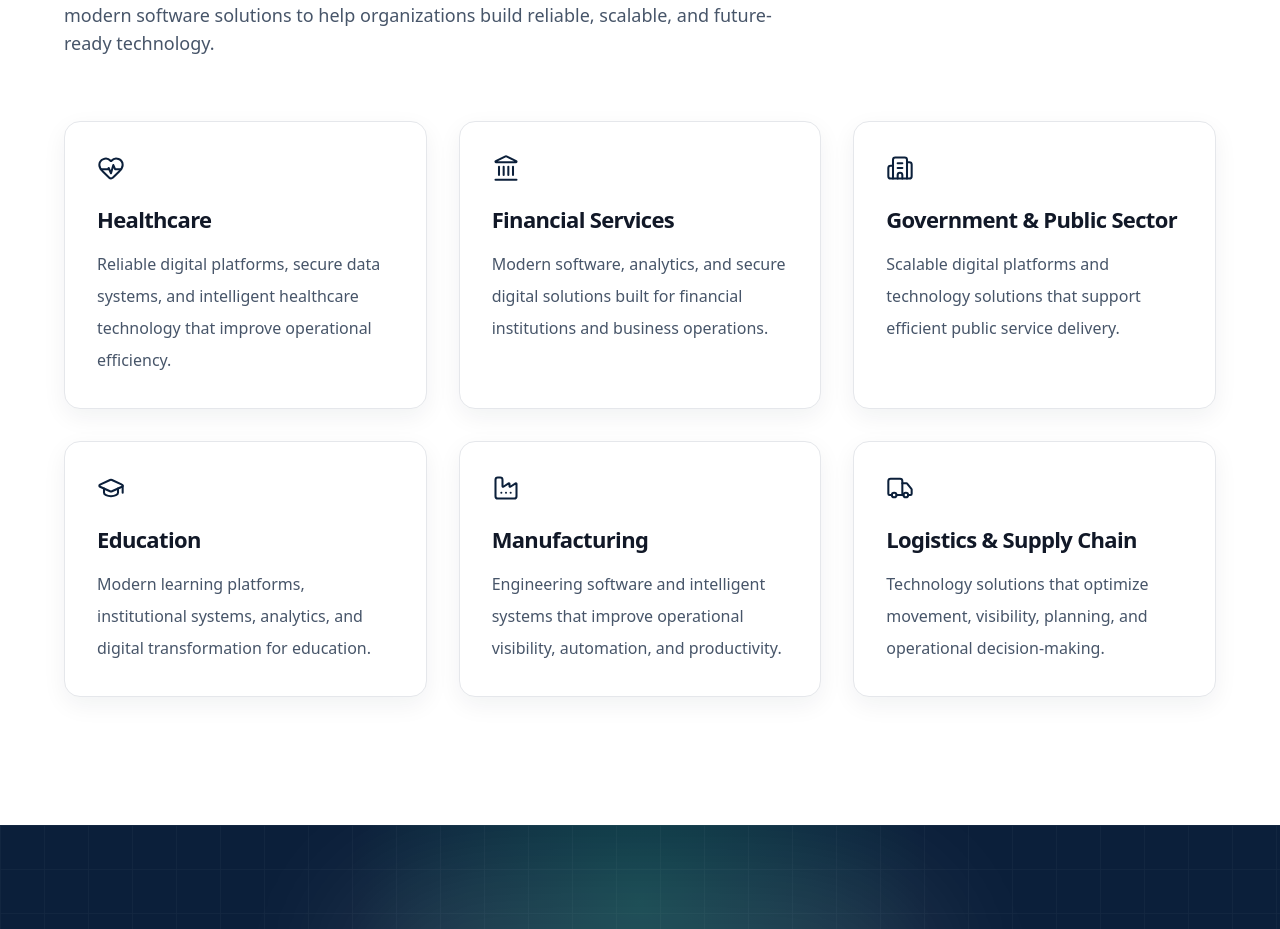
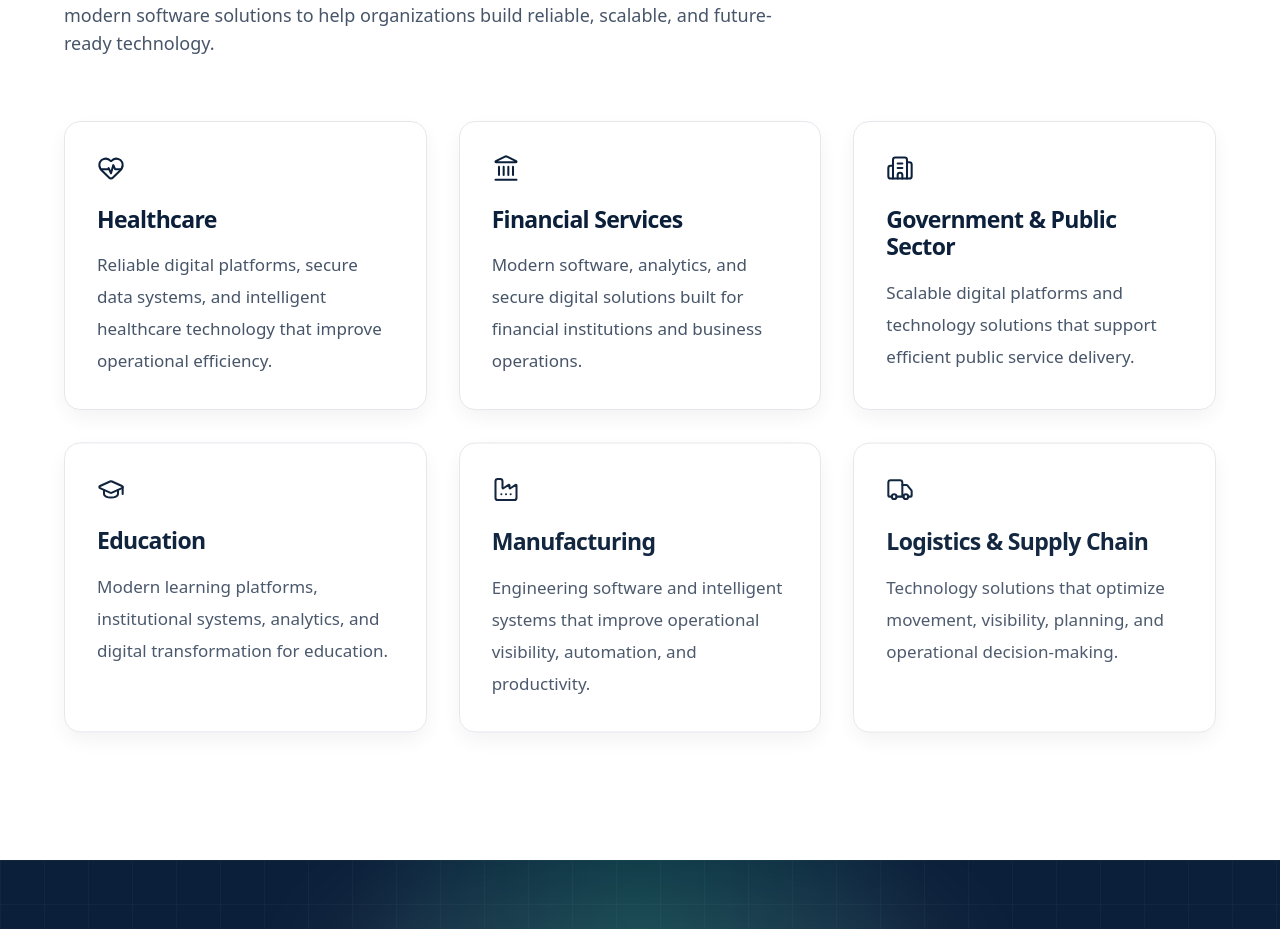
Before and after one commit to Zentric-Analytics/Zentricanalytics.com, a Next.js app: page / in a window 1280 px wide. Shown: the part 6644-7573 px from the top of the page. Built offline with nearby package versions, Linux system fonts and the light colour scheme.

Commit message:
Polish industries section cards

```diff
--- a/src/app/globals.css
+++ b/src/app/globals.css
@@ -166,3 +166,22 @@ html{scroll-padding-top:82px}
 @media (prefers-reduced-motion:reduce){
   .hero-reveal{animation:none;opacity:1;transform:none}
 }
+
+.industry-card{animation:editorial-fade-up .68s cubic-bezier(.16,1,.3,1) both}
+.industry-card:nth-child(2){animation-delay:.05s}
+.industry-card:nth-child(3){animation-delay:.1s}
+.industry-card:nth-child(4){animation-delay:.15s}
+.industry-card:nth-child(5){animation-delay:.2s}
+.industry-card:nth-child(6){animation-delay:.25s}
+
+@supports (animation-timeline:view()){
+  .industry-card{
+    opacity:0;
+    animation-timeline:view();
+    animation-range:entry 10% cover 28%;
+  }
+}
+
+@media (prefers-reduced-motion:reduce){
+  .industry-card{animation:none;opacity:1;transform:none;transition:none}
+}
--- a/src/app/page.tsx
+++ b/src/app/page.tsx
@@ -371,16 +371,16 @@ export default function Home() {
 
           <div className="mt-12 grid gap-6 md:grid-cols-2 lg:mt-16 lg:grid-cols-3 lg:gap-8">
             {industries.map((industry) => (
-              <DesignSystemCard interactive key={industry.title} variant="standard">
+              <DesignSystemCard className="industry-card" interactive key={industry.title} variant="standard">
                 <industry.Icon
                   aria-hidden="true"
-                  className="size-6 text-[#0B1F3A] transition-colors duration-200 ease-out group-hover:text-[#10B981] sm:size-7"
+                  className="size-6 shrink-0 text-[#0B1F3A] transition-colors duration-200 ease-out group-hover:text-[#10B981] sm:size-7"
                   strokeWidth={1.75}
                 />
-                <h3 className="mt-6 text-[1.25rem] font-bold leading-[1.2] tracking-[-0.03em] text-[#111827] sm:text-[1.375rem]">
+                <h3 className="mt-6 text-[1.25rem] font-bold leading-[1.2] tracking-[-0.03em] text-[#0B1F3A] sm:text-[1.4375rem]">
                   {industry.title}
                 </h3>
-                <p className="mt-4 text-base leading-7 text-[#475569] sm:leading-8">
+                <p className="mt-4 max-w-[34rem] text-base leading-[1.7] text-[#475569] sm:text-[1.0625rem] sm:leading-8">
                   {industry.description}
                 </p>
               </DesignSystemCard>
```
